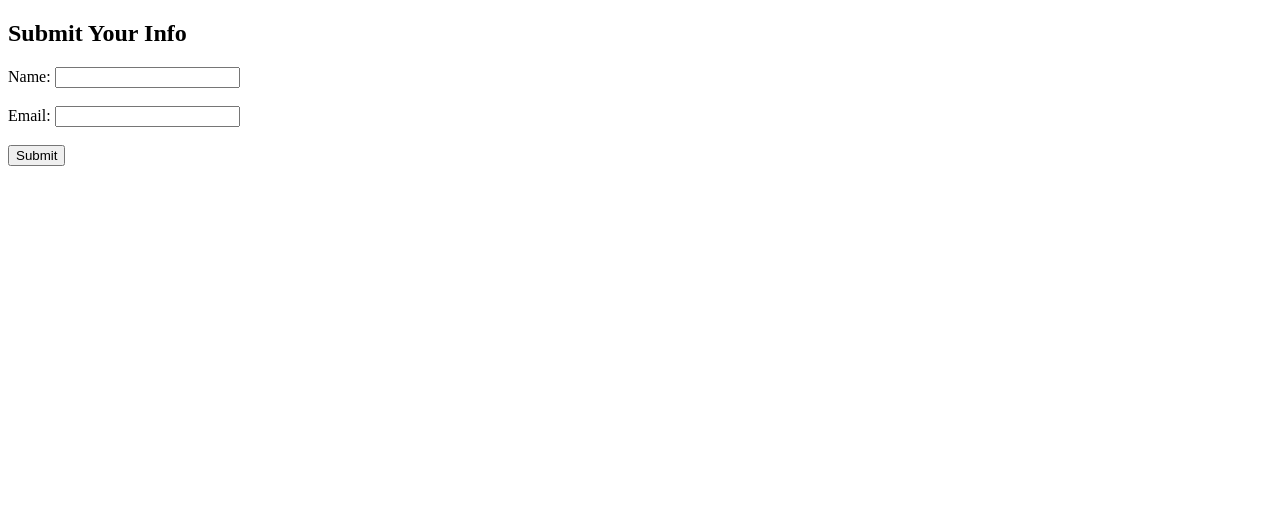
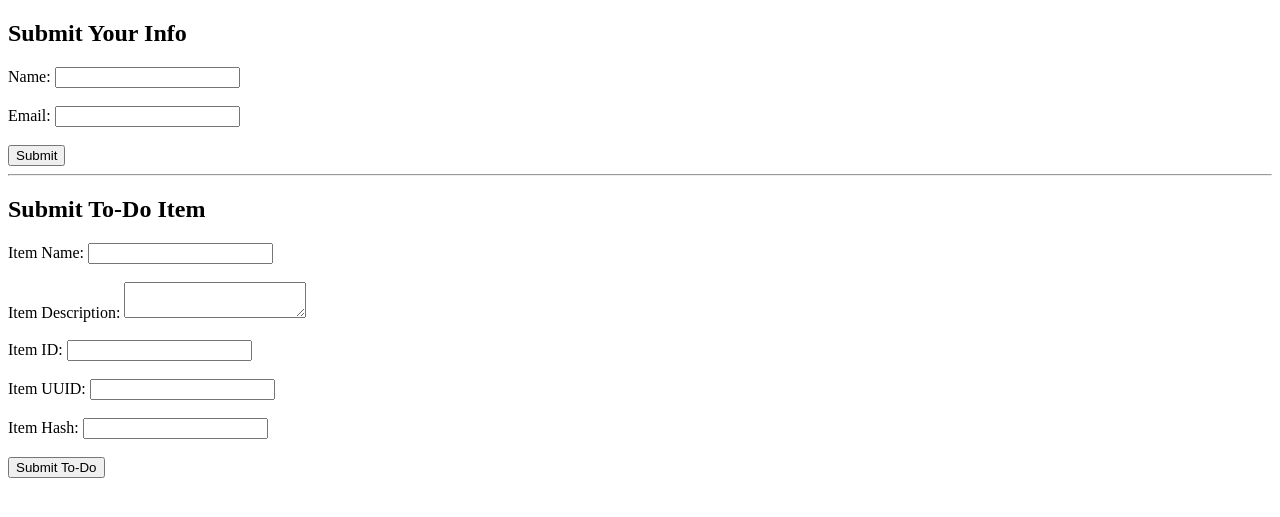
Before and after one commit to rishondabreo/flask-mongo-app1, a Flask app: page / in a window 1280 px wide. Shown: the top 517 px of the page. Run offline with Flask 3, Linux system fonts and the light colour scheme.

Commit message:
Created To-Do form with itemName and itemDescription

```diff
--- a/flask-mongo-app/templates/form.html
+++ b/flask-mongo-app/templates/form.html
@@ -1,13 +1,34 @@
 <!DOCTYPE html>
 <html>
-<head><title>Submit Form</title></head>
+<head>
+    <title>Submit Form</title>
+</head>
 <body>
     <h2>Submit Your Info</h2>
-    <form method="POST">
+    <!-- Form 1: User Info -->
+    <form method="POST" action="/">
         Name: <input type="text" name="name" required><br><br>
         Email: <input type="email" name="email" required><br><br>
         <input type="submit" value="Submit">
     </form>
+
+    <hr>
+
+    <!-- Form 2: To-Do Item -->
+    <h2>Submit To-Do Item</h2>
+    <form action="/submittodoitem" method="POST">
+        Item Name: <input type="text" name="itemName" required><br><br>
+        Item Description: <textarea name="itemDescription" required></textarea><br><br>
+
+        <!-- Fields for later steps -->
+        Item ID: <input type="text" name="itemID"><br><br>
+        Item UUID: <input type="text" name="itemUUID"><br><br>
+        Item Hash: <input type="text" name="itemHash"><br><br>
+
+        <button type="submit">Submit To-Do</button>
+    </form>
+
+    <!-- Error Handling -->
     {% if error %}
         <p style="color:red;">Error: {{ error }}</p>
     {% endif %}
```
